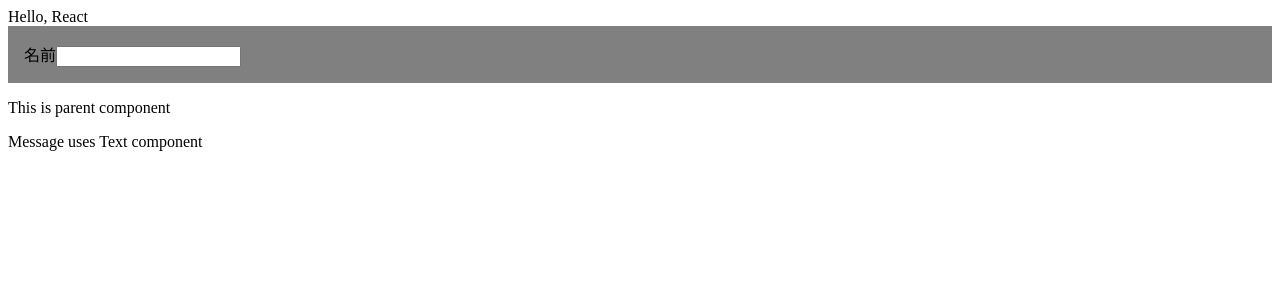
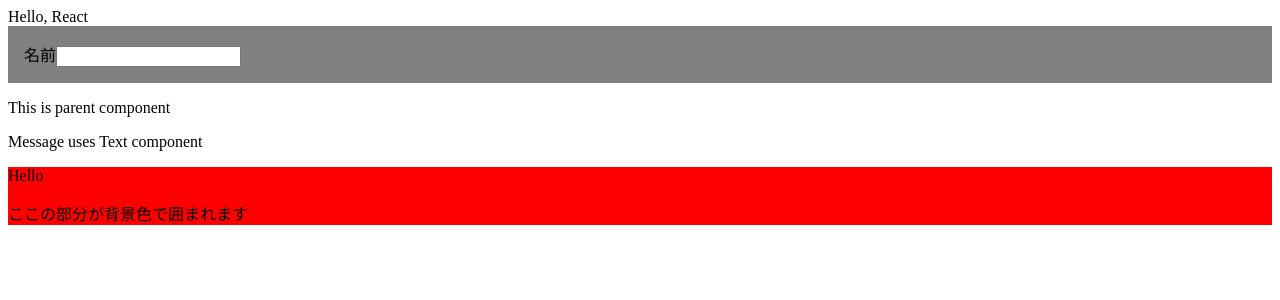
Before and after one commit to alto-I/react-sample-next, a React (Create React App) app: page / in a window 1280 px wide. Shown: the top 300 px of the page. Built offline with nearby package versions, Linux system fonts and the light colour scheme.

Commit message:
3.2まで

```diff
--- /dev/null
+++ b/src/components/ContainerSample.tsx
@@ -0,0 +1,22 @@
+import React from 'react';
+
+const Container = (props: { title: string; children: React.ReactElement }) => {
+  const { title, children } = props;
+
+  return (
+    <div style={{ background: 'red' }}>
+      <span>{title}</span>
+      <div>{children}</div>
+    </div>
+  );
+};
+
+const Parent = () => {
+  return (
+    <Container title="Hello">
+      <p>ここの部分が背景色で囲まれます</p>
+    </Container>
+  );
+};
+
+export default Parent;
--- a/src/components/Name.tsx
+++ b/src/components/Name.tsx
@@ -1,5 +1,3 @@
-import React from "react";
-
 const Name = () => {
   const onChange = (e: React.ChangeEvent<HTMLInputElement>) => {
     console.log(e.target.value);
@@ -10,7 +8,7 @@
       <label htmlFor="name">名前</label>
       <input id="name" className="input-name" type="text" onChange={onChange} />
     </div>
-  )
+  );
 };
 
-export default Name
+export default Name;
--- a/src/index.tsx
+++ b/src/index.tsx
@@ -3,17 +3,18 @@
 import Hello from './components/Hello';
 import Name from './components/Name';
 import Message from './components/Message';
+import Parent from './components/ContainerSample';
 import reportWebVitals from './reportWebVitals';
 
 const container = document.getElementById('root');
 const root = createRoot(container!);
-console.log(root)
 
 root.render(
   <React.StrictMode>
     <Hello />
     <Name />
     <Message />
+    <Parent />
   </React.StrictMode>,
 );
 
```
